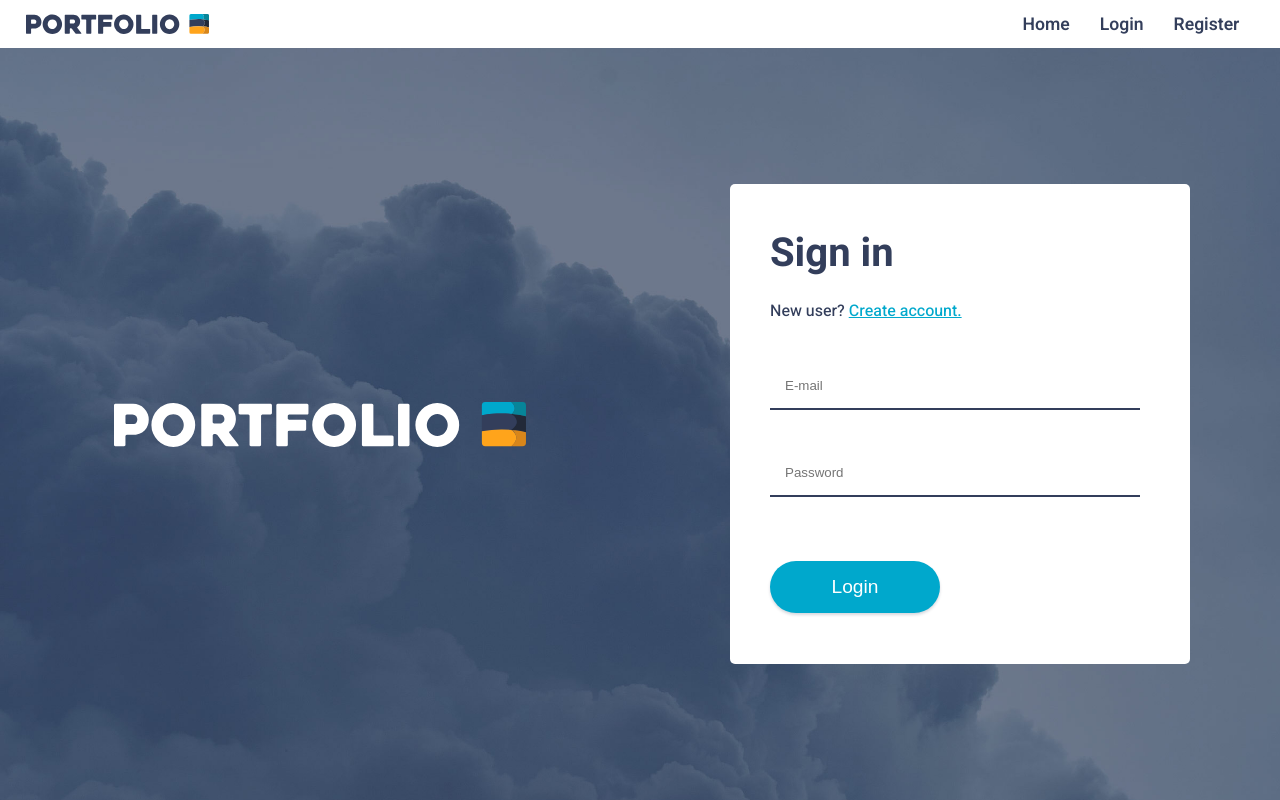
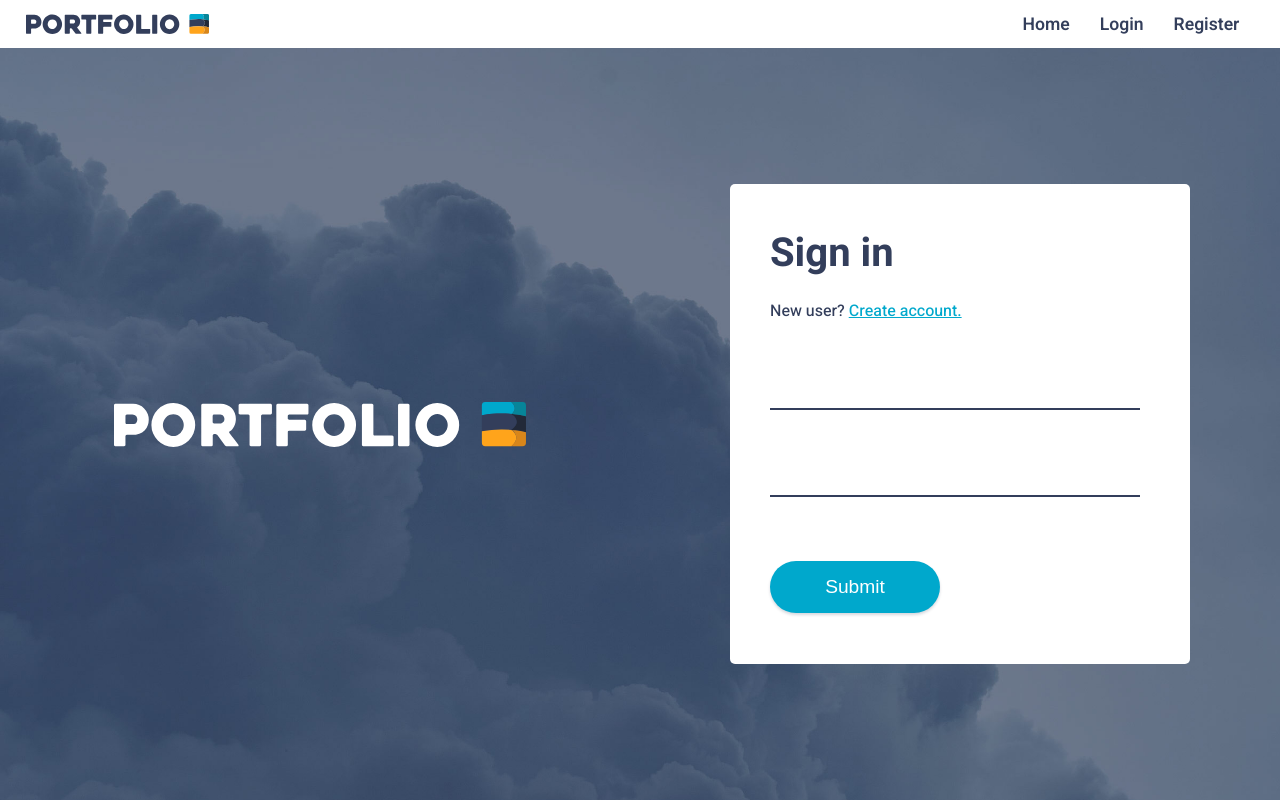
Before and after one commit to AndrPaul/PortfolioDB, a React (Create React App) app in the folder client/: page /login in a window 1280 px wide. Built offline with nearby package versions, Linux system fonts and the light colour scheme.

Commit message:
added formik to login page

```diff
--- a/client/package.json
+++ b/client/package.json
@@ -9,6 +9,7 @@
     "@testing-library/jest-dom": "^4.2.4",
     "@testing-library/react": "^9.5.0",
     "@testing-library/user-event": "^7.2.1",
+    "formik": "^2.1.5",
     "node-sass": "^4.14.1",
     "react": "^16.13.1",
     "react-dom": "^16.13.1",
--- a/client/src/components/login/Login.js
+++ b/client/src/components/login/Login.js
@@ -1,21 +1,31 @@
 import React from 'react'
 import LogoLight from '../../images/logoLight.svg'
-import {Link} from 'react-router-dom'
+import { Link } from 'react-router-dom'
+import { Formik, Field, Form } from "formik";
 const Login = () => {
     return (
         <div className='container loginPage'>
             <div className="half">
-                <img src={LogoLight} alt=""/>
+                <img src={LogoLight} alt="" />
             </div>
             <div className="half">
-                <form className="loginForm">
+
+                <Formik
+                    initialValues={{ email: "", password: "" }}
+                    onSubmit={async values => {
+                        await new Promise(resolve => setTimeout(resolve, 500));
+                        alert(JSON.stringify(values, null, 2));
+                    }}
+                >
+                    <Form className="loginForm">
                     <h2>Sign in</h2>
                     <p>New user? <Link className='simpleLink' to='/register'>Create account.</Link></p>
-                    <input type="email" name="username" placeholder="E-mail" />
 
-                    <input type="password" name="password" placeholder="Password" />
-                    <button className='btn primary' type="submit">Login</button>
-                </form>
+                        <Field name="email" type="email" />
+                        <Field name="password" type="password" />
+                        <button className='btn primary' type="submit">Submit</button>
+                    </Form>
+                </Formik>
             </div>
 
         </div>
```
Also changed, not shown: 1 other file (tests, documents, lock files or other folders).
